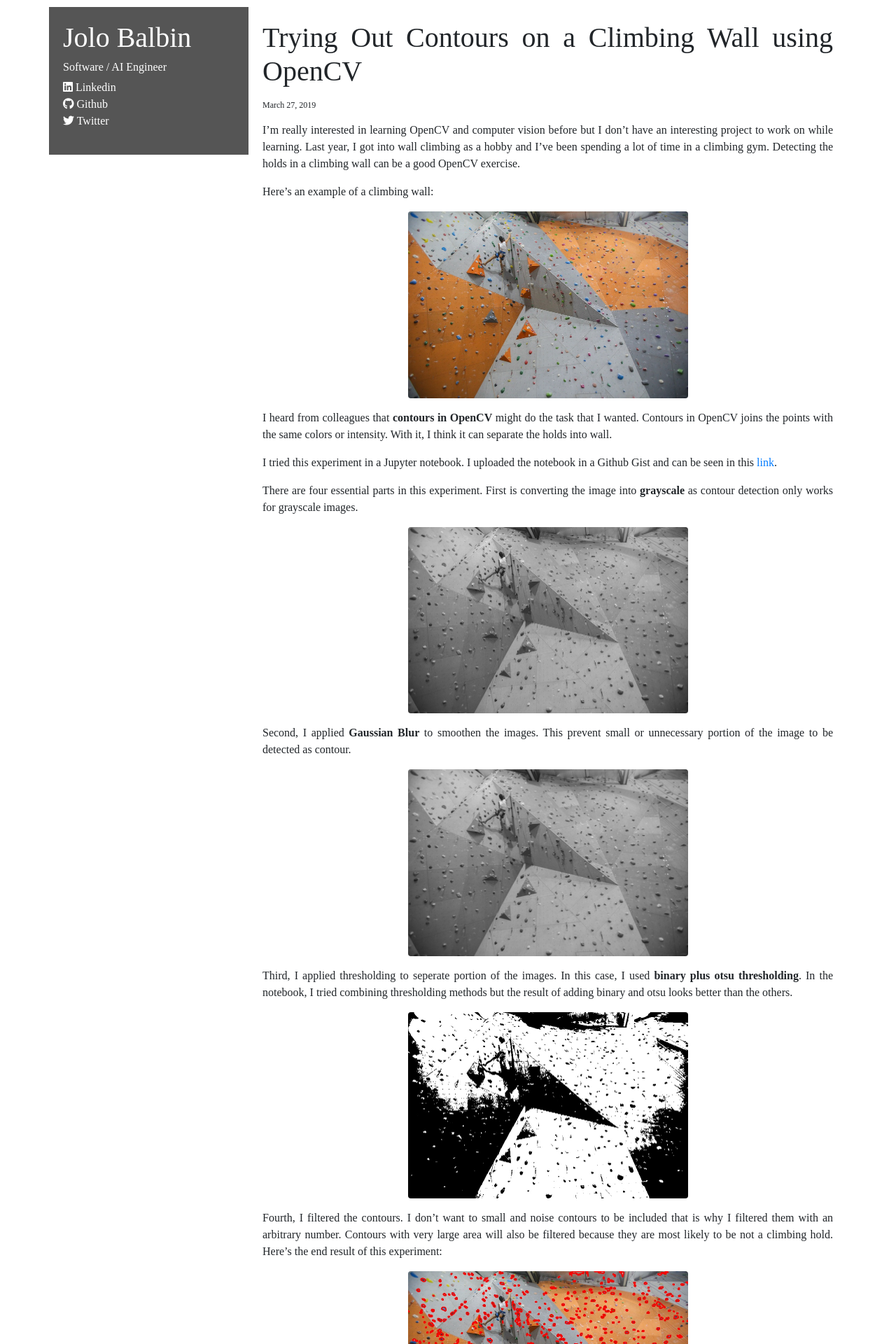
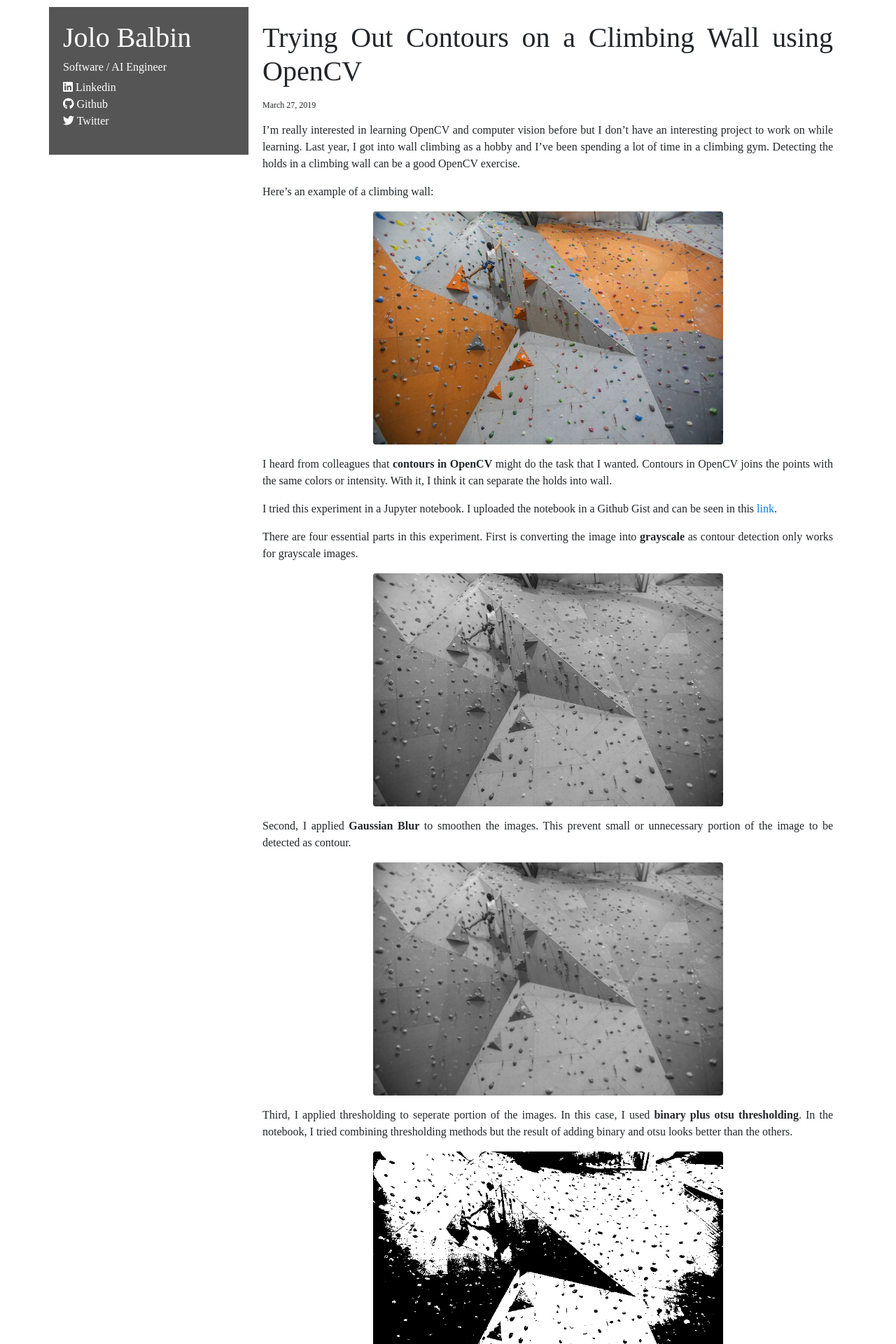
Before and after one commit to MojoJolo/MojoJolo.github.io, a Jekyll site: the page built from _posts/2019-03-27-trying-out-contours-opencv.md, in a window 1280 px wide. Shown: the top 1920 px of the page at 70% size. Built offline with Jekyll 4.4.1, drawn with Linux system fonts in a browser that asks for light colours; nearby versions of some CDN libraries.

Commit message:
increased size

```diff
--- a/_posts/2019-03-27-trying-out-contours-opencv.md
+++ b/_posts/2019-03-27-trying-out-contours-opencv.md
@@ -8,7 +8,7 @@ I'm really interested in learning OpenCV and computer vision before but I don't
 
 Here's an example of a climbing wall:
 
-<img src="/assets/contours/3_0.jpg" class="rounded mx-auto d-block" alt="Climbing wall example" width="400px">
+<img src="/assets/contours/3_0.jpg" class="rounded mx-auto d-block" alt="Climbing wall example" width="500px">
 
 I heard from colleagues that **contours in OpenCV** might do the task that I wanted. Contours in OpenCV joins the points with the same colors or intensity. With it, I think it can separate the holds into wall.
 
@@ -16,18 +16,18 @@ I tried this experiment in a Jupyter notebook. I uploaded the notebook in a Gith
 
 There are four essential parts in this experiment. First is converting the image into **grayscale** as contour detection only works for grayscale images.
 
-<img src="/assets/contours/3_1.jpg" class="rounded mx-auto d-block" alt="Grayscale image" width="400px">
+<img src="/assets/contours/3_1.jpg" class="rounded mx-auto d-block" alt="Grayscale image" width="500px">
 
 Second, I applied **Gaussian Blur** to smoothen the images. This prevent small or unnecessary portion of the image to be detected as contour.
 
-<img src="/assets/contours/3_2.jpg" class="rounded mx-auto d-block" alt="Blurred image" width="400px">
+<img src="/assets/contours/3_2.jpg" class="rounded mx-auto d-block" alt="Blurred image" width="500px">
 
 Third, I applied thresholding to seperate portion of the images. In this case, I used **binary plus otsu thresholding**. In the notebook, I tried combining thresholding methods but the result of adding binary and otsu looks better than the others.
 
-<img src="/assets/contours/3_6.jpg" class="rounded mx-auto d-block" alt="Threshold image" width="400px">
+<img src="/assets/contours/3_6.jpg" class="rounded mx-auto d-block" alt="Threshold image" width="500px">
 
 Fourth, I filtered the contours. I don't want to small and noise contours to be included that is why I filtered them with an arbitrary number. Contours with very large area will also be filtered because they are most likely to be not a climbing hold. Here's the end result of this experiment:
 
-<img src="/assets/contours/3_9.jpg" class="rounded mx-auto d-block" alt="Final image" width="400px">
+<img src="/assets/contours/3_9.jpg" class="rounded mx-auto d-block" alt="Final image" width="500px">
 
 A lot of improvement is still needed but I think the end result is good enough for a few lines of code. My next step might be to check if neural nets can drastically improve the accuracy of the detection. I'm planning to learn neural nets and Caffe soon to test this experiment.
```
